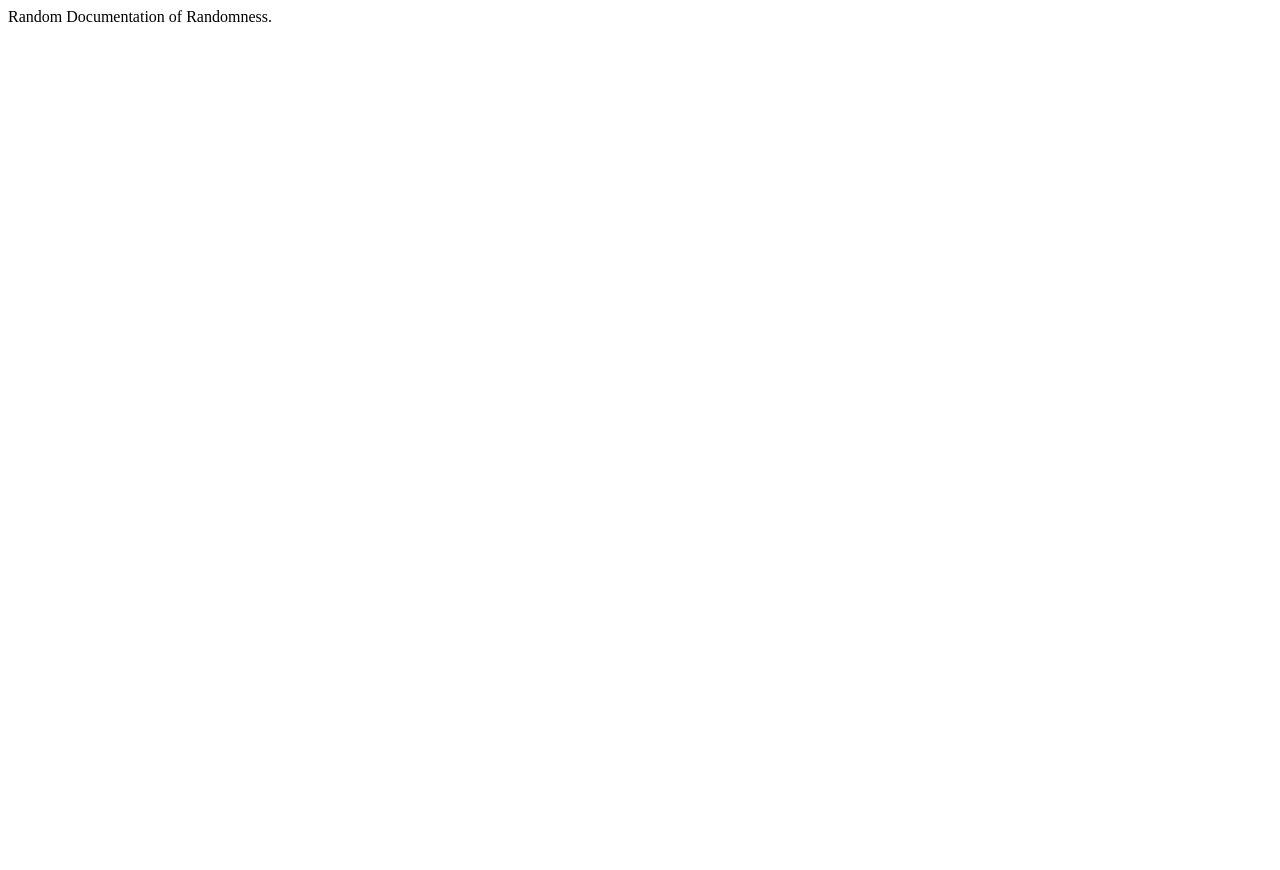
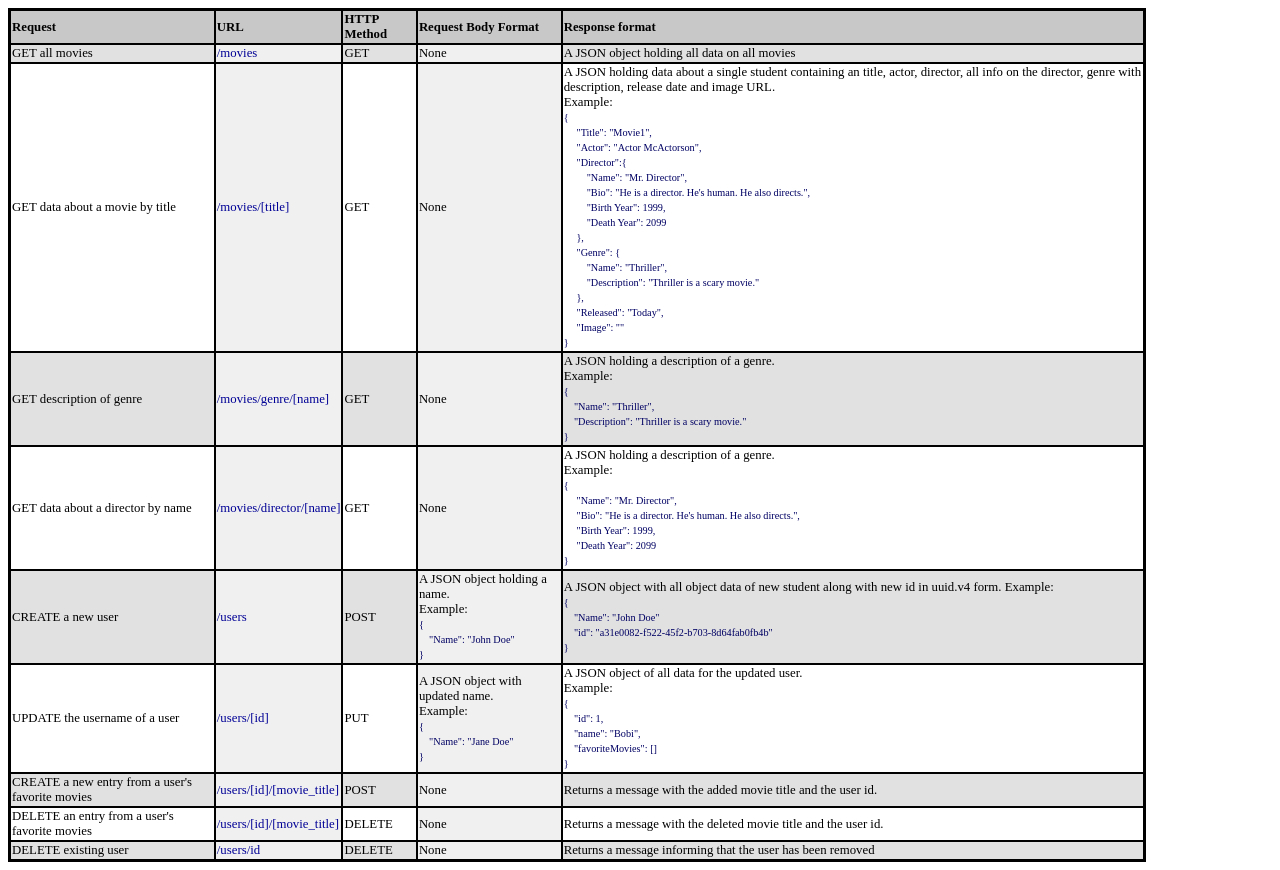
Before and after one commit to Sean-Andrew-Stanek/movie_api, a website: page public/documentation.html in a window 1280 px wide. Before the commit the page ends 800 px from the top, so only its background shows below. Drawn offline with Linux system fonts and the light colour scheme.

Commit message:
Documentation updates

```diff
--- a/public/documentation.html
+++ b/public/documentation.html
@@ -3,9 +3,144 @@
 <head>
     <meta charset="UTF-8">
     <meta name="viewport" content="width=device-width, initial-scale=1.0">
+    <link rel="stylesheet" type="text/css" href="./style.css" />
     <title>Document</title>
 </head>
+
 <body>
-    Random Documentation of Randomness.
+    <table>
+        <tr>
+            <th>Request</th>
+            <th>URL</th>
+            <th>HTTP Method</th>
+            <th>Request Body Format</th>
+            <th>Response format</th>
+        </tr>
+        <tr>
+            <td>GET all movies</td>
+            <td class="endpoint">/movies</td>
+            <td>GET</td>
+            <td>None</td>
+            <td>A JSON object holding all data on all movies</td>
+        </tr>
+        <tr>
+            <td>GET data about a movie by title</td>
+            <td class="endpoint">/movies/[title]</td>
+            <td>GET</td>
+            <td>None</td>
+            <td>A JSON holding data about a single student containing an
+                title, actor, director, all info on the director, genre
+                with description, release date and image URL.  <br>Example:<br>
+                <span class="example-text">{<br>&emsp;
+                    "Title": "Movie1",<br>&emsp;
+                    "Actor": "Actor McActorson",<br>&emsp;
+                    "Director":{<br>&emsp;&emsp;
+                        "Name": "Mr. Director",<br>&emsp;&emsp;
+                        "Bio": "He is a director.  He's human.  He also directs.",<br>&emsp;&emsp;
+                        "Birth Year": 1999,<br>&emsp;&emsp;
+                        "Death Year": 2099<br>&emsp;
+                    },<br>&emsp;
+                    "Genre": {<br>&emsp;&emsp;
+                        "Name": "Thriller",<br>&emsp;&emsp;
+                        "Description": "Thriller is a scary movie."<br>&emsp;
+                    },<br>&emsp;
+                    "Released": "Today",<br>&emsp;
+                    "Image": ""<br>
+                }</span>
+            </td>
+        </tr>
+        <tr>
+            <td>GET description of genre</td>
+            <td class="endpoint">/movies/genre/[name]</td>
+            <td>GET</td>
+            <td>None</td>
+            <td>A JSON holding a description of a genre. <br>Example:<br>
+            <span class="example-text">
+                {<br>
+                &emsp;"Name": "Thriller",<br>
+                &emsp;"Description": "Thriller is a scary movie."<br>
+                }
+            </span>
+            </td>
+        </tr>
+        <tr>
+            <td>GET data about a director by name</td>
+            <td class="endpoint">/movies/director/[name]</td>
+            <td>GET</td>
+            <td>None</td>
+            <td>A JSON holding a description of a genre. <br>Example:
+                <span class="example-text"><br>
+                    {<br>
+                    &emsp;    "Name": "Mr. Director",<br>
+                    &emsp;    "Bio": "He is a director.  He's human.  He also directs.",<br>
+                    &emsp;    "Birth Year": 1999,<br>
+                    &emsp;    "Death Year": 2099<br>
+                    }
+                </span>
+            </td>
+        </tr>
+        <tr>
+            <td>CREATE a new user</td>
+            <td class="endpoint">/users</td>
+            <td>POST</td>
+            <td>A JSON object holding a name. <br>Example:<br>
+                <span class="example-text">
+                {<br>
+                &emsp;"Name": "John Doe"<br>
+                }
+                </span>
+            </td>
+            <td>A JSON object with all object data of new student along with new id in uuid.v4 form.  Example:<br>
+                <span class="example-text">
+                {<br>
+                &emsp;"Name": "John Doe"<br>
+                &emsp;"id": "a31e0082-f522-45f2-b703-8d64fab0fb4b"<br>
+                }
+                </span>
+            </td>
+        </tr>
+        <tr>
+            <td>UPDATE the username of a user</td>
+            <td class="endpoint">/users/[id]</td>
+            <td>PUT</td>
+            <td>A JSON object with updated name.  <br>Example:<br>
+                <span class="example-text">
+                {<br>
+                &emsp;"Name": "Jane Doe"<br>
+                }
+            </span>
+            </td>
+            <td>A JSON object of all data for the updated user.<br>  Example:<br>
+            <span class="example-text">
+            {<br>
+            &emsp;"id": 1,<br>
+            &emsp;"name": "Bobi",<br>
+            &emsp;"favoriteMovies": []<br>
+            }
+            </span>
+            </td>
+        </tr>
+        <tr>
+            <td>CREATE a new entry from a user's favorite movies</td>
+            <td class="endpoint">/users/[id]/[movie_title]</td>
+            <td>POST</td>
+            <td>None</td>
+            <td>Returns a message with the added movie title and the user id.</td>
+        </tr>
+        <tr>
+            <td>DELETE an entry from a user's favorite movies</td>
+            <td class="endpoint">/users/[id]/[movie_title]</td>
+            <td>DELETE</td>
+            <td>None</td>
+            <td>Returns a message with the deleted movie title and the user id.</td>
+        </tr>
+        <tr>
+            <td>DELETE existing user</td>
+            <td class="endpoint">/users/id</td>
+            <td>DELETE</td>
+            <td>None</td>
+            <td>Returns a message informing that the user has been removed</td>
+        </tr>
+    </table>
 </body>
 </html>
--- /dev/null
+++ b/public/style.css
@@ -0,0 +1,42 @@
+body {
+    font-size: 1vw;
+}
+th{
+    border: black 1px solid;
+    background-color: rgba(200, 200, 200, 1);
+}
+
+td {
+        text-align:left;
+        border: black 1px solid;
+}
+
+table {
+    width: max(500px, 90%);
+    display: flexbox;
+    border: black 2px double;
+    border-spacing: 0;
+    text-align: left;
+}
+
+tr {
+    background-color: rgba(225, 225, 225, 1);
+    border: black 1px solid;
+}
+
+tr:nth-child(odd) {
+    background-color: rgba(255,255,255,1);
+}
+
+td:nth-child(even) {
+    background-color: rgba(240,240,240,1);
+}
+
+.endpoint{
+    color: rgba(0,0,150,1);
+}
+
+.example-text{
+    color: rgba(0,0,100,1);
+    font-size: .8vw;
+}
```
Also changed, not shown: server.js (+7 -6 lines).
